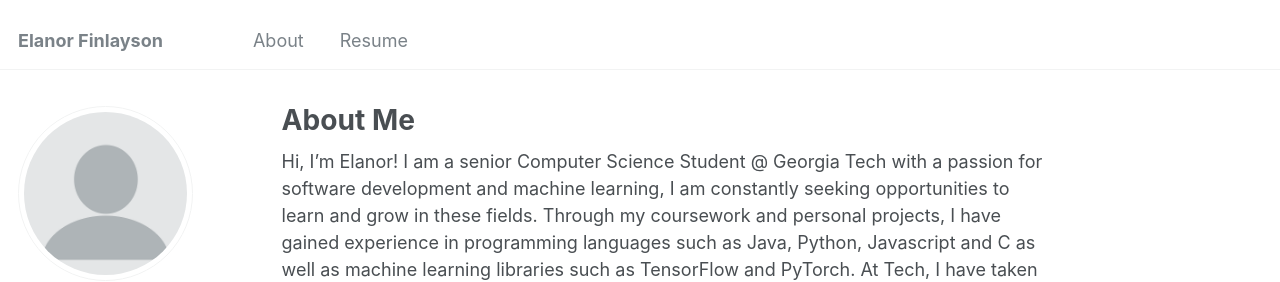
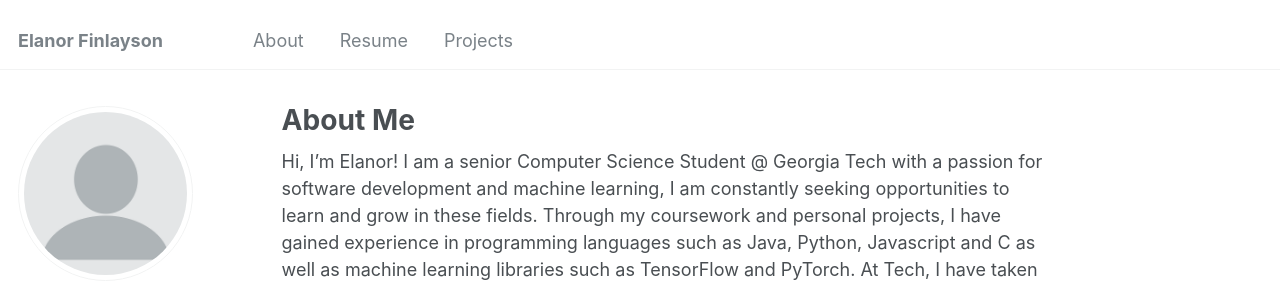
Before and after one commit to efin396/efin396.github.io, a Jekyll site: the page built from _pages/about.md, in a window 1280 px wide. Shown: the top 282 px of the page. Built offline with Jekyll 4.4.1, drawn with Linux system fonts in a browser that asks for light colours.

Commit message:
Update navigation.yml

```diff
--- a/_data/navigation.yml
+++ b/_data/navigation.yml
@@ -10,3 +10,6 @@ main:
 
   - title: "Resume"
     url:  /cv/
+
+  - title: "Projects"
+    url:
```
